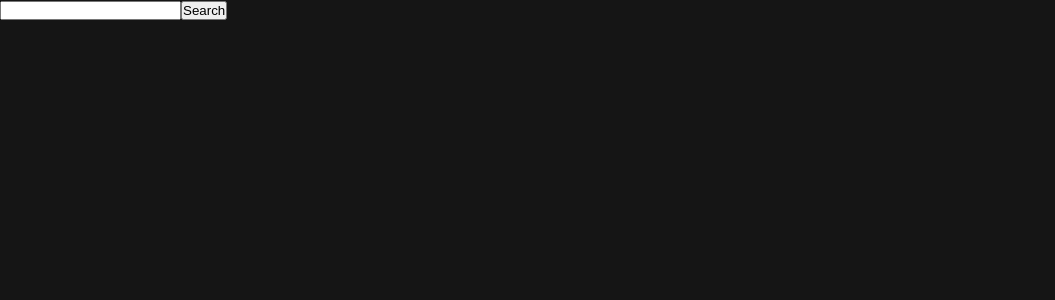
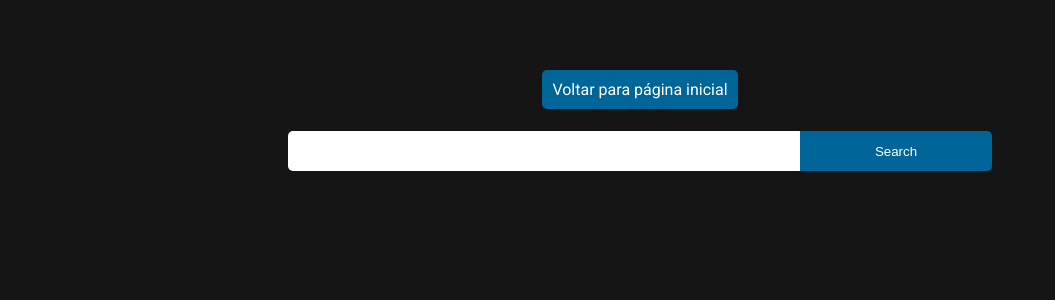
Before and after one commit to peguimasid/NextJS, a Next.js app: page /search in a window 1280 px wide. Shown: the top 300 px of the page, without its empty margins (0-1055 px from the left). Built offline with nearby package versions, Linux system fonts and the light colour scheme.

Commit message:
more styles and ready to deploy

```diff
--- a/src/pages/search.tsx
+++ b/src/pages/search.tsx
@@ -7,14 +7,24 @@ import { client } from "~/lib/prismic";
 import PrismicDOM from 'prismic-dom';
 import { Document } from 'prismic-javascript/types/documents';
 
+import {
+  Container,
+  BackToMainPageContainer,
+  SearchContainer,
+  ProductListItem
+} from '~/styles/pages/Search';
+
 interface SearchProps {
   searchResults: Document[];
 }
 
 export default function Search({ searchResults }: SearchProps) {
   const [search, setSearch] = useState('');
+  const [loading, setLoading] = useState(false);
 
   const router = useRouter();
+
+  console.log(searchResults);
 
   function handleSearch(e: FormEvent) {
     e.preventDefault();
@@ -25,26 +35,37 @@ export default function Search({ searchResults }: SearchProps) {
   }
 
   return (
-    <div>
-      <form onSubmit={handleSearch}>
-        <input type="text" value={search} onChange={e => setSearch(e.target.value)} />
-        <button type="submit">Search</button>
-      </form>
+    <Container>
+      <BackToMainPageContainer>
+        <Link href="/">
+          <a> Voltar para página inicial</a>
+        </Link>
+      </BackToMainPageContainer>
+      <SearchContainer>
+        <form onSubmit={handleSearch}>
+          <input type="text" value={search} onChange={e => setSearch(e.target.value)} />
+          <button type="submit">Search</button>
+        </form>
+      </SearchContainer>
 
-      <ul>
+      { loading ? (
+        <h1>Carregando...</h1>
+      ) : (
+        <ul>
           {searchResults.map(product => {
             return (
-              <li key={product.id}>
+              <ProductListItem key={product.id}>
                 <Link href={`/products/${product.uid}`}>
                   <a>
                     {PrismicDOM.RichText.asText(product.data.title)}
                   </a>
                 </Link>
-              </li>
+              </ProductListItem>
             )
           })}
         </ul>
-    </div>
+      )}
+    </Container>
   )
 }
 
--- /dev/null
+++ b/src/styles/pages/Search.ts
@@ -0,0 +1,78 @@
+import styled from 'styled-components';
+
+export const Container = styled.div`
+  display: flex;
+  flex-direction: column;
+  margin-top: 5rem;
+  justify-content: center;
+  align-items: center;
+`;
+
+export const BackToMainPageContainer = styled.div`
+  margin-bottom: 2rem;
+
+a {
+  color: #fff;
+  border-radius: 5px;
+  background: #069;
+  padding: 10px;
+  text-decoration: none;
+
+    &:hover {
+    background: #005d8c;
+    transition: background 0.1s;
+  }
+}
+`
+
+export const SearchContainer = styled.div`
+  input {
+    outline: none;
+    border: none;
+    width: 40vw;
+    height: 2.5rem;
+    text-indent: 20px;
+    border-top-left-radius: 5px;
+    border-bottom-left-radius: 5px;
+  }
+
+  button {
+    outline: none;
+    border: none;
+    height: 2.5rem;
+    width: 15vw;
+    border-top-right-radius: 5px;
+    border-bottom-right-radius: 5px;
+    background: #069;
+    color: #FFF;
+    cursor: pointer;
+
+    &:hover {
+    background: #005d8c;
+    transition: background 0.1s;
+  }
+  }
+`;
+
+export const ProductListItem = styled.li`
+  list-style: none;
+  margin-top: 2rem;
+  display: flex;
+  flex-direction: column;
+  text-align: center;
+
+  a {
+    color: #222;
+    border-radius: 5px;
+    background: #eee;
+    padding: 10px;
+    min-width: 70vmin;
+    text-decoration: none;
+
+      &:hover {
+      background: #d4d4d4;
+      transition: background 0.1s;
+    }
+
+  }
+`;
```
Also changed, not shown: src/pages/index.tsx (+7 -0 lines), src/pages/products/[slug].tsx (+17 -7 lines), src/styles/pages/Home.ts (+22 -1 lines), src/styles/pages/Product.ts (added, +53 -0 lines).
